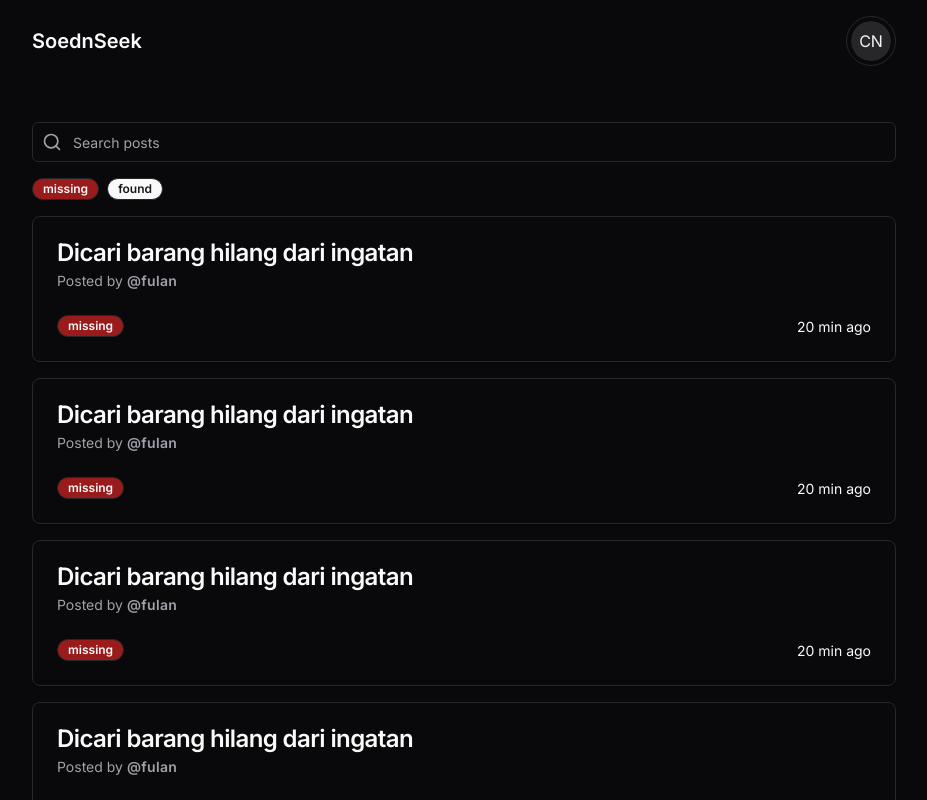
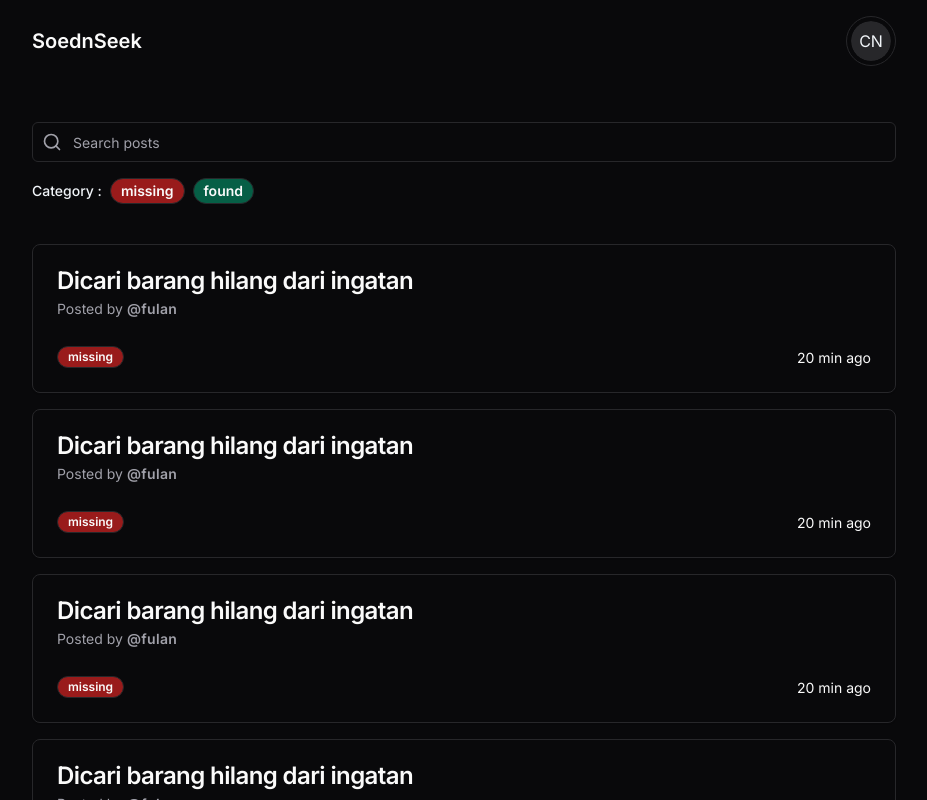
Before and after one commit to kimnopal/soed-n-seek, a Next.js app: page / in a window 1280 px wide. Shown: the top 800 px of the page, without its empty margins (176-1103 px from the left). Built offline with nearby package versions, Linux system fonts and the light colour scheme.

Commit message:
add category filter and wrap badge component with link component

```diff
--- a/src/app/page.tsx
+++ b/src/app/page.tsx
@@ -4,20 +4,28 @@ import { Button } from "@/components/ui/button";
 import { Input } from "@/components/ui/input";
 import { LucideSearch } from "lucide-react";
 import Image from "next/image";
+import Link from "next/link";
 
 export default function Home() {
   return (
     <>
-      <div>
+      <div className="mb-6">
+        <div className="mb-4">
           <Input
             placeholder="Search posts"
             variant="icon"
             icon={<LucideSearch size={20} />}
           />
         </div>
-      <div className="flex gap-2">
-        <Badge variant={"missing"}>missing</Badge>
-        <Badge>found</Badge>
+        <div className="flex gap-2 items-center">
+          <h2 className="text-sm font-medium">Category : </h2>
+          <Badge variant={"missing"} href="/" className="text-sm">
+            missing
+          </Badge>
+          <Badge variant={"found"} href="/" className="text-sm">
+            found
+          </Badge>
+        </div>
       </div>
       <PostCard post={{ slug: "test" }} />
       <PostCard post={{ slug: "test" }} />
--- a/src/components/post-card.tsx
+++ b/src/components/post-card.tsx
@@ -77,7 +77,9 @@ const PostCard = ({ post }: PostCardProps) => {
         </CardHeader>
         <CardFooter>
           <div className="w-full flex justify-between items-end">
-            <Badge variant={"missing"}>missing</Badge>
+            <Badge variant={"missing"} href="/">
+              missing
+            </Badge>
 
             <p className="text-sm">20 min ago</p>
           </div>
--- a/src/components/ui/badge.tsx
+++ b/src/components/ui/badge.tsx
@@ -2,6 +2,7 @@ import * as React from "react";
 import { cva, type VariantProps } from "class-variance-authority";
 
 import { cn } from "@/lib/utils";
+import Link from "next/link";
 
 const badgeVariants = cva(
   "inline-flex items-center rounded-full border border-zinc-200 px-2.5 py-0.5 text-xs font-semibold transition-colors focus:outline-none focus:ring-2 focus:ring-zinc-950 focus:ring-offset-2 dark:border-zinc-800 dark:focus:ring-zinc-300",
@@ -15,7 +16,9 @@ const badgeVariants = cva(
         destructive:
           "border-transparent bg-red-500 text-zinc-50 hover:bg-red-500/80 dark:bg-red-900 dark:text-zinc-50 dark:hover:bg-red-900/80",
         missing:
-          "cursor-pointer border-transparent bg-red-500 text-zinc-50 hover:bg-red-500/80 dark:bg-red-800 dark:text-zinc-50 dark:hover:bg-red-900/80",
+          "border-transparent bg-red-500 text-zinc-50 hover:bg-red-500/80 dark:bg-red-800 dark:text-zinc-50 dark:hover:bg-red-900/80",
+        found:
+          "border-transparent bg-emerald-500 text-zinc-50 hover:bg-red-500/80 dark:bg-emerald-800 dark:text-zinc-50 dark:hover:bg-emerald-900/80",
         outline: "text-zinc-950 dark:text-zinc-50",
       },
     },
@@ -27,11 +30,15 @@ const badgeVariants = cva(
 
 export interface BadgeProps
   extends React.HTMLAttributes<HTMLDivElement>,
-    VariantProps<typeof badgeVariants> {}
+    VariantProps<typeof badgeVariants> {
+  href: string;
+}
 
-function Badge({ className, variant, ...props }: BadgeProps) {
+function Badge({ className, variant, href, ...props }: BadgeProps) {
   return (
-    <div className={cn(badgeVariants({ variant }), className)} {...props} />
+    <Link href={href}>
+      <div className={cn(badgeVariants({ variant }), className)} {...props} />
+    </Link>
   );
 }
 
--- a/src/components/ui/card.tsx
+++ b/src/components/ui/card.tsx
@@ -1,6 +1,6 @@
-import * as React from "react"
+import * as React from "react";
 
-import { cn } from "@/lib/utils"
+import { cn } from "@/lib/utils";
 
 const Card = React.forwardRef<
   HTMLDivElement,
@@ -14,8 +14,8 @@ const Card = React.forwardRef<
     )}
     {...props}
   />
-))
-Card.displayName = "Card"
+));
+Card.displayName = "Card";
 
 const CardHeader = React.forwardRef<
   HTMLDivElement,
@@ -26,8 +26,8 @@ const CardHeader = React.forwardRef<
     className={cn("flex flex-col space-y-1.5 p-6", className)}
     {...props}
   />
-))
-CardHeader.displayName = "CardHeader"
+));
+CardHeader.displayName = "CardHeader";
 
 const CardTitle = React.forwardRef<
   HTMLParagraphElement,
@@ -41,8 +41,8 @@ const CardTitle = React.forwardRef<
     )}
     {...props}
   />
-))
-CardTitle.displayName = "CardTitle"
+));
+CardTitle.displayName = "CardTitle";
 
 const CardDescription = React.forwardRef<
   HTMLParagraphElement,
@@ -53,16 +53,16 @@ const CardDescription = React.forwardRef<
     className={cn("text-sm text-zinc-500 dark:text-zinc-400", className)}
     {...props}
   />
-))
-CardDescription.displayName = "CardDescription"
+));
+CardDescription.displayName = "CardDescription";
 
 const CardContent = React.forwardRef<
   HTMLDivElement,
   React.HTMLAttributes<HTMLDivElement>
 >(({ className, ...props }, ref) => (
   <div ref={ref} className={cn("p-6 pt-0", className)} {...props} />
-))
-CardContent.displayName = "CardContent"
+));
+CardContent.displayName = "CardContent";
 
 const CardFooter = React.forwardRef<
   HTMLDivElement,
@@ -73,7 +73,14 @@ const CardFooter = React.forwardRef<
     className={cn("flex items-center p-6 pt-0", className)}
     {...props}
   />
-))
-CardFooter.displayName = "CardFooter"
+));
+CardFooter.displayName = "CardFooter";
 
-export { Card, CardHeader, CardFooter, CardTitle, CardDescription, CardContent }
+export {
+  Card,
+  CardHeader,
+  CardFooter,
+  CardTitle,
+  CardDescription,
+  CardContent,
+};
```
Lines whose indentation alone changed are shown as unchanged.
